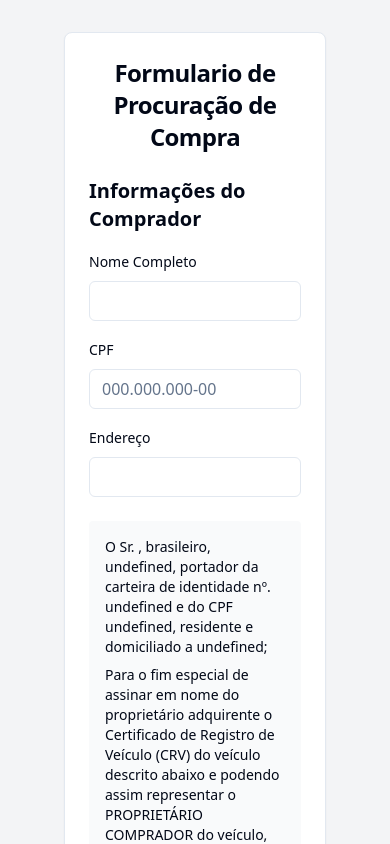
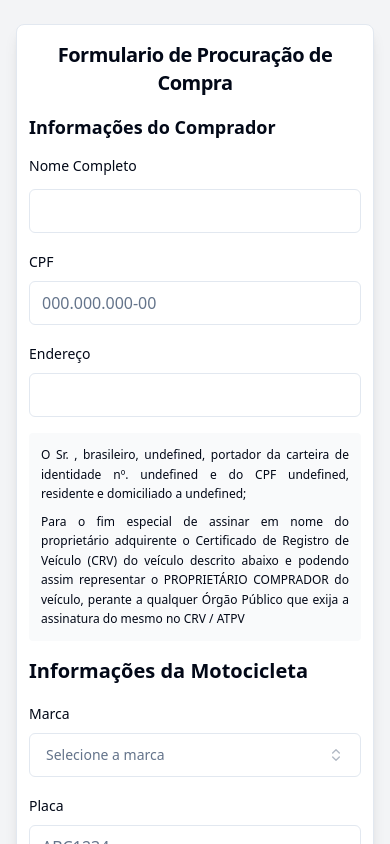
Before and after one commit to alencarPedro/code-tracking, a React (Vite) app in the folder motoK-contracts/: page / in a window 390 px wide. Shown: the top 844 px of the page. Built offline with nearby package versions, Linux system fonts and the light colour scheme; what @react-pdf/renderer would draw is missing.

Commit message:
Fix the mobile responsiveness

```diff
--- a/motoK-contracts/src/App.tsx
+++ b/motoK-contracts/src/App.tsx
@@ -3,7 +3,7 @@ import ContractForm from './components/ContractForm';
 function App() {
 	return (
 		<div className="relative min-h-screen bg-gray-100">
-			<main className="container mx-auto py-8">
+			<main className="md:container mx-auto md:py-8 sm:p-0">
 				<ContractForm />
 			</main>
 		</div>
--- a/motoK-contracts/src/components/ContractForm.tsx
+++ b/motoK-contracts/src/components/ContractForm.tsx
@@ -6,11 +6,13 @@ import { Card, CardContent, CardHeader, CardTitle } from '@/components/ui/card';
 import { Input } from '@/components/ui/input';
 import { Label } from '@/components/ui/label';
 import { Button } from '@/components/ui/button';
-import { contractFormSchema, type ContractFormData } from '@/lib/validations/contract';
+import { contractFormSchema } from '@/lib/validations/contract';
 import { ComboboxFormField } from './ui/combobox-form-field';
 import { FUEL_TYPES, MOTORCYCLE_BRANDS, COMMON_COLORS } from '@/lib/constants/auto-data';
 import { PDFDownloadLink } from '@react-pdf/renderer';
 import { ContractPDF } from './ContractPDF';
+import { ContractFormData } from '@/types/contract';
+import { cn } from '@/lib/utils';
 
 const ContractForm = () => {
 	const [pdfData, setPdfData] = useState<ContractFormData | null>(null);
@@ -20,9 +22,23 @@ const ContractForm = () => {
 		control,
 		register,
 		handleSubmit,
+		reset,
 		formState: { errors, isSubmitting },
 	} = useForm<ContractFormData>({
 		resolver: zodResolver(contractFormSchema),
+		defaultValues: {
+			nome: '',
+			cpf: '',
+			endereco: '',
+			marca: '',
+			placa: '',
+			chassi: '',
+			cor: '',
+			anoModelo: '',
+			renavan: '',
+			combustivel: '',
+		},
+		mode: 'all',
 	});
 
 	const onSubmit = async (data: ContractFormData) => {
@@ -43,24 +59,27 @@ const ContractForm = () => {
 	};
 
 	return (
-		<div className="container mx-auto  max-w-1xl">
-			<Card>
-				<CardHeader>
-					<CardTitle className="text-2xl font-bold text-center">Formulario de Procuração de Compra</CardTitle>
+		<div className="container mx-auto px-4 sm:px-6 py-6">
+			<Card className="w-full shadow-lg">
+				<CardHeader className="py-4 sm:py-6">
+					<CardTitle className="text-xl sm:text-2xl font-bold text-center">
+						Formulario de Procuração de Compra
+					</CardTitle>
 				</CardHeader>
-				<CardContent>
+				<CardContent className="px-3 sm:px-6">
 					<form
 						onSubmit={handleSubmit(onSubmit)}
-						className="space-y-6">
+						className="space-y-4 sm:space-y-6">
 						{/* Buyer Information Section */}
-						<div className="space-y-4">
-							<h2 className="text-xl font-semibold">Informações do Comprador</h2>
-							<div className="space-y-4">
-								<div className="space-y-2">
+						<div className="space-y-3 sm:space-y-4">
+							<h2 className="text-lg sm:text-xl font-semibold">Informações do Comprador</h2>
+							<div className="grid grid-cols-1 sm:grid-cols-2 gap-4">
+								<div className="space-y-3 sm:space-y-4">
 									<Label className="text-sm font-medium">Nome Completo</Label>
 									<Input
 										{...register('nome')}
-										className={errors.nome ? 'border-red-500' : ''}
+										className={cn('h-11 sm:h-10', errors.nome ? 'border-red-500' : '')}
+										aria-required="true"
 									/>
 									{errors.nome && <p className="text-sm text-red-500">{errors.nome.message}</p>}
 								</div>
@@ -79,7 +98,8 @@ const ContractForm = () => {
 														{...inputProps}
 														type="text"
 														placeholder="000.000.000-00"
-														className={errors.cpf ? 'border-red-500' : ''}
+														className={cn('h-11 sm:h-10', errors.cpf ? 'border-red-500' : '')}
+														aria-required="true"
 													/>
 												)}
 											</InputMask>
@@ -91,7 +111,8 @@ const ContractForm = () => {
 									<Label className="text-sm font-medium">Endereço</Label>
 									<Input
 										{...register('endereco')}
-										className={errors.endereco ? 'border-red-500' : ''}
+										className={cn('h-11 sm:h-10', errors.endereco ? 'border-red-500' : '')}
+										aria-required="true"
 									/>
 									{errors.endereco && <p className="text-sm text-red-500">{errors.endereco.message}</p>}
 								</div>
@@ -99,8 +120,8 @@ const ContractForm = () => {
 						</div>
 
 						{/* Contract Text Section */}
-						<div className="p-4 bg-gray-50 rounded">
-							<p className="text-sm">
+						<div className="p-3 sm:p-4 bg-gray-50 rounded text-justify">
+							<p className="text-xs sm:text-sm leading-relaxed">
 								{`O Sr. `}
 								<strong>{import.meta.env.VITE_PROCURADOR_NOME}</strong>
 								{`, brasileiro,
@@ -109,7 +130,7 @@ const ContractForm = () => {
 								e do CPF ${import.meta.env.VITE_PROCURADOR_CPF},
 								residente e domiciliado a ${import.meta.env.VITE_PROCURADOR_ENDERECO};`}
 							</p>
-							<p className="text-sm mt-2">
+							<p className="text-xs sm:text-sm mt-2 leading-relaxed">
 								Para o fim especial de assinar em nome do proprietário adquirente o Certificado de Registro de Veículo
 								(CRV) do veículo descrito abaixo e podendo assim representar o PROPRIETÁRIO COMPRADOR do veículo,
 								perante a qualquer Órgão Público que exija a assinatura do mesmo no CRV / ATPV
@@ -119,8 +140,8 @@ const ContractForm = () => {
 						{/* Motorcycle Information Section */}
 						<div className="space-y-4">
 							<h2 className="text-xl font-semibold">Informações da Motocicleta</h2>
-							<div className="grid grid-cols-2 gap-4">
-								<div className="space-y-2">
+							<div className="grid grid-cols-1 md:grid-cols-2 gap-4 w-full">
+								<div className="space-y-2 w-full">
 									<Label className="text-sm font-medium">Marca</Label>
 									<ComboboxFormField
 										control={control}
@@ -128,6 +149,7 @@ const ContractForm = () => {
 										options={MOTORCYCLE_BRANDS}
 										placeholder="Selecione a marca"
 										error={!!errors.marca}
+										aria-required="true"
 									/>
 									{errors.marca && <p className="text-sm text-red-500">{errors.marca.message}</p>}
 								</div>
@@ -141,11 +163,12 @@ const ContractForm = () => {
 												{...field}
 												maxLength={7}
 												placeholder="ABC1234"
-												className={errors.placa ? 'border-red-500' : ''}
+												className={cn('h-11 sm:h-10', errors.placa ? 'border-red-500' : '')}
 												onChange={(e) => {
 													const value = e.target.value.replace(/[^A-Za-z0-9]/g, '').toUpperCase();
 													field.onChange(value);
 												}}
+												aria-required="true"
 											/>
 										)}
 									/>
@@ -160,11 +183,12 @@ const ContractForm = () => {
 											<Input
 												{...field}
 												maxLength={17}
-												className={errors.chassi ? 'border-red-500' : ''}
+												className={cn('h-11 sm:h-10', errors.chassi ? 'border-red-500' : '')}
 												onChange={(e) => {
 													const value = e.target.value.toUpperCase();
 													field.onChange(value);
 												}}
+												aria-required="true"
 											/>
 										)}
 									/>
@@ -178,6 +202,7 @@ const ContractForm = () => {
 										options={COMMON_COLORS}
 										placeholder="Selecione a cor"
 										error={!!errors.cor}
+										aria-required="true"
 									/>
 									{errors.cor && <p className="text-sm text-red-500">{errors.cor.message}</p>}
 								</div>
@@ -196,7 +221,8 @@ const ContractForm = () => {
 														{...inputProps}
 														type="text"
 														placeholder="2024/2024"
-														className={errors.anoModelo ? 'border-red-500' : ''}
+														className={cn('h-11 sm:h-10', errors.anoModelo ? 'border-red-500' : '')}
+														aria-required="true"
 													/>
 												)}
 											</InputMask>
@@ -218,7 +244,8 @@ const ContractForm = () => {
 													<Input
 														{...inputProps}
 														type="text"
-														className={errors.renavan ? 'border-red-500' : ''}
+														className={cn('h-11 sm:h-10', errors.renavan ? 'border-red-500' : '')}
+														aria-required="true"
 													/>
 												)}
 											</InputMask>
@@ -226,7 +253,7 @@ const ContractForm = () => {
 									/>
 									{errors.renavan && <p className="text-sm text-red-500">{errors.renavan.message}</p>}
 								</div>
-								<div className="space-y-2">
+								<div className="space-y-2 ">
 									<Label className="text-sm font-medium">Combustível</Label>
 									<ComboboxFormField
 										control={control}
@@ -234,27 +261,41 @@ const ContractForm = () => {
 										options={FUEL_TYPES}
 										placeholder="Selecione o combustível"
 										error={!!errors.combustivel}
+										aria-required="true"
 									/>
 									{errors.combustivel && <p className="text-sm text-red-500">{errors.combustivel.message}</p>}
 								</div>
 							</div>
 						</div>
 
-						<div className="flex justify-between">
+						<div className="flex flex-col sm:flex-row justify-between gap-4 sm:gap-6">
 							<Button
 								type="submit"
-								className="inline-flex items-center justify-center rounded-md text-sm font-medium ring-offset-background transition-colors focus-visible:outline-none focus-visible:ring-2 focus-visible:ring-ring focus-visible:ring-offset-2 disabled:pointer-events-none disabled:opacity-50 bg-primary text-primary-foreground hover:bg-primary/90 h-10 px-4 py-2"
-								disabled={isSubmitting}>
+								className="w-full sm:w-auto"
+								disabled={isSubmitting || Object.keys(errors).length > 0}>
 								{isSubmitting ? 'Gerando...' : 'Gerar Contrato'}
 							</Button>
+
 							{pdfData && (
-								<div className="">
+								<div className="w-full sm:w-auto">
 									<PDFDownloadLink
 										document={<ContractPDF data={pdfData} />}
 										fileName={`contrato-${pdfData.placa}.pdf`}
-										className="inline-flex items-center justify-center rounded-md text-sm font-medium ring-offset-background transition-colors focus-visible:outline-none focus-visible:ring-2 focus-visible:ring-ring focus-visible:ring-offset-2 disabled:pointer-events-none disabled:opacity-50 bg-primary text-primary-foreground hover:bg-primary/90 h-10 px-4 py-2">
+										className="w-full inline-flex items-center justify-center rounded-md text-sm font-medium ring-offset-background transition-colors focus-visible:outline-none focus-visible:ring-2 focus-visible:ring-ring focus-visible:ring-offset-2 disabled:pointer-events-none disabled:opacity-50 bg-primary text-primary-foreground hover:bg-primary/90 h-10 px-4 py-2">
 										{isLoading ? 'Baixar PDF' : 'Gerando PDF...'}
 									</PDFDownloadLink>
+
+									<Button
+										type="button"
+										onClick={() => {
+											reset();
+											setPdfData(null);
+											setIsLoading(false);
+										}}
+										variant="outline"
+										className="w-full sm:w-auto">
+										Novo Formulário
+									</Button>
 								</div>
 							)}
 						</div>
--- a/motoK-contracts/src/components/ui/combobox-form-field.tsx
+++ b/motoK-contracts/src/components/ui/combobox-form-field.tsx
@@ -46,22 +46,27 @@ export function ComboboxFormField({
 							role="combobox"
 							aria-expanded={open}
 							className={cn(
-								'w-full justify-between',
+								'w-full h-11 sm:h-10 justify-between font-normal text-left',
+								'bg-background hover:bg-accent hover:text-accent-foreground',
+								'border border-input',
 								!field.value && 'text-muted-foreground',
-								error && 'border-red-500'
+								error && 'border-red-500 focus-visible:ring-red-500',
+								open && 'ring-2 ring-ring ring-offset-2'
 							)}>
 							{field.value ? options.find((option) => option.value === field.value)?.label : placeholder}
 							<ChevronsUpDown className="ml-2 h-4 w-4 shrink-0 opacity-50" />
 						</Button>
 					</PopoverTrigger>
-					<PopoverContent className="w-[200px] p-0">
-						<Command>
+					<PopoverContent
+						className="w-[var(--radix-popover-trigger-width)] p-0"
+						align="start">
+						<Command className="w-full">
 							<CommandInput
 								placeholder={`Procurar ${placeholder.toLowerCase()}...`}
 								className="h-9"
 							/>
-							<CommandList>
-								<CommandEmpty>{noResultsText}</CommandEmpty>
+							<CommandList className="max-h-[200px] overflow-auto">
+								<CommandEmpty className="py-2 px-3 text-sm text-muted-foreground">{noResultsText}</CommandEmpty>
 								<CommandGroup>
 									{options.map((option) => (
 										<CommandItem
@@ -70,7 +75,8 @@ export function ComboboxFormField({
 											onSelect={(currentValue) => {
 												field.onChange(currentValue === field.value ? '' : currentValue);
 												setOpen(false);
-											}}>
+											}}
+											className="cursor-pointer">
 											{option.label}
 											<Check
 												className={cn('ml-auto h-4 w-4', field.value === option.value ? 'opacity-100' : 'opacity-0')}
--- a/motoK-contracts/src/lib/validations/contract.ts
+++ b/motoK-contracts/src/lib/validations/contract.ts
@@ -2,10 +2,15 @@ import * as z from 'zod';
 
 export const contractFormSchema = z.object({
 	// Buyer Information
-	nome: z.string().min(3, 'Nome deve ter pelo menos 3 caracteres').max(100, 'Nome deve ter no máximo 100 caracteres'),
+	nome: z
+		.string()
+		.nonempty('Nome é obrigatório')
+		.min(3, 'Nome deve ter pelo menos 3 caracteres')
+		.max(100, 'Nome deve ter no máximo 100 caracteres'),
 
 	cpf: z
 		.string()
+		.nonempty('CPF é obrigatório')
 		.min(11, 'CPF inválido')
 		.max(14, 'CPF inválido')
 		.refine((cpf) => {
@@ -15,38 +20,56 @@ export const contractFormSchema = z.object({
 
 	endereco: z
 		.string()
+		.nonempty('Endereço é obrigatório')
 		.min(10, 'Endereço deve ter pelo menos 10 caracteres')
 		.max(200, 'Endereço deve ter no máximo 200 caracteres'),
 
 	// Motorcycle Information
-	marca: z.string().min(2, 'Marca deve ter pelo menos 2 caracteres').max(50, 'Marca deve ter no máximo 50 caracteres'),
+	marca: z
+		.string()
+		.nonempty('Marca é obrigatória')
+		.min(2, 'Marca deve ter pelo menos 2 caracteres')
+		.max(50, 'Marca deve ter no máximo 50 caracteres'),
 
 	placa: z
 		.string()
+		.nonempty('Placa é obrigatória')
 		.min(7, 'Placa inválida')
 		.max(8, 'Placa inválida')
 		.transform((value) => value.replace(/[^A-Za-z0-9]/g, '').toUpperCase())
 		.refine((placa) => {
-			// Accepts both old (ABC1234) and new (ABC1D23) Mercosul format
 			const plateRegex = /^[A-Z]{3}[0-9][A-Z0-9][0-9]{2}$|^[A-Z]{3}[0-9]{4}$/;
 			return plateRegex.test(placa);
 		}, 'Formato de placa inválido. Use o formato antigo (ABC1234) ou Mercosul (ABC1D23)'),
 
 	chassi: z
 		.string()
+		.nonempty('Chassi é obrigatório')
 		.length(17, 'Chassi deve ter exatamente 17 caracteres')
 		.regex(/^[A-HJ-NPR-Z0-9]{17}$/, 'Formato de chassi inválido'),
 
-	cor: z.string().min(3, 'Cor deve ter pelo menos 3 caracteres').max(20, 'Cor deve ter no máximo 20 caracteres'),
+	cor: z
+		.string()
+		.nonempty('Cor é obrigatória')
+		.min(3, 'Cor deve ter pelo menos 3 caracteres')
+		.max(20, 'Cor deve ter no máximo 20 caracteres'),
 
-	anoModelo: z.string().regex(/^\d{4}\/\d{4}$/, 'Formato deve ser AAAA/AAAA'),
+	anoModelo: z
+		.string()
+		.nonempty('Ano/Modelo é obrigatório')
+		.regex(/^\d{4}\/\d{4}$/, 'Formato deve ser AAAA/AAAA'),
 
 	renavan: z
 		.string()
+		.nonempty('Renavan é obrigatório')
 		.length(11, 'Renavan deve ter exatamente 11 dígitos')
 		.regex(/^\d+$/, 'Renavan deve conter apenas números'),
 
-	combustivel: z.string().min(4, 'Tipo de combustível inválido').max(20, 'Tipo de combustível inválido'),
+	combustivel: z
+		.string()
+		.nonempty('Combustível é obrigatório')
+		.min(4, 'Tipo de combustível inválido')
+		.max(20, 'Tipo de combustível inválido'),
 });
 
 export interface ContractFormData {
```
